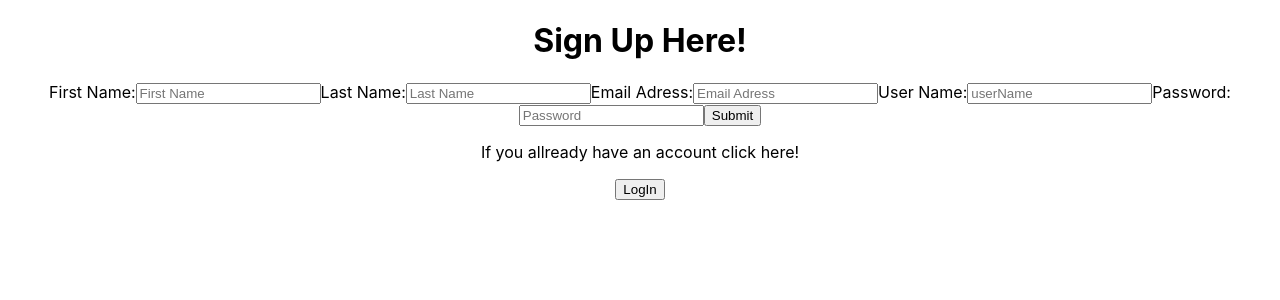
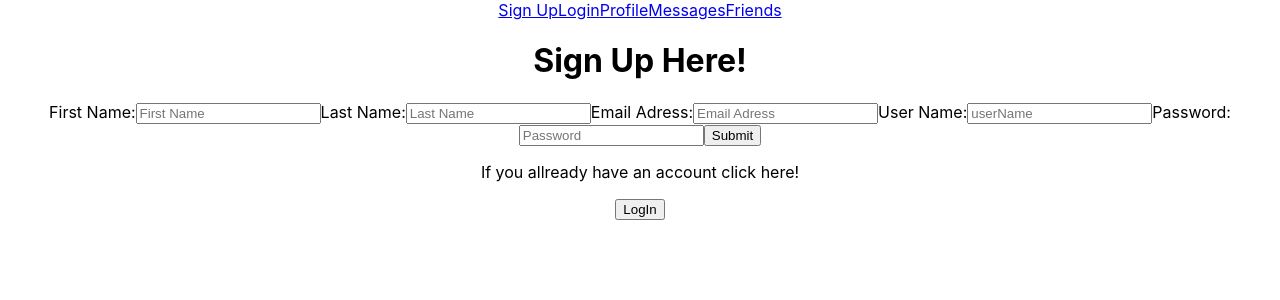
Before and after one commit to friend-finder-bw-project/front-end, a React (Create React App) app in the folder friend-finder/: page / in a window 1280 px wide. Shown: the top 300 px of the page. Built offline with nearby package versions, Linux system fonts and the light colour scheme.

Commit message:
Draft Navigation added

```diff
--- a/friend-finder/src/App.js
+++ b/friend-finder/src/App.js
@@ -1,5 +1,6 @@
 import React from 'react';
 import { Route } from 'react-router-dom';
+import Nav from './components/Nav';
 import LoginForm from './components/LoginForm';
 import SignUp from './components/SignUp';
 import Survey from './components/Survey'
@@ -8,6 +9,7 @@ import './App.css';
 function App() {
   return (
     <div className="App">
+    <Nav />
     <Route exact path = '/' component={SignUp}/>
     <Route exact path = '/login' component={LoginForm}/>
     <Route exact path = '/survey' component={Survey}/>
--- /dev/null
+++ b/friend-finder/src/components/Nav.js
@@ -0,0 +1,29 @@
+// Colin and Luis
+
+import React from 'react';
+import { Link } from 'react-router-dom';
+import styled from 'styled-components';
+
+export default function Nav() {
+    return (
+
+
+        <nav>
+
+        <Link to="/">Sign Up</Link>
+
+        <Link to="/login">Login</Link>
+
+        <Link to="/profile">Profile</Link>
+
+        <Link to="/messages">Messages</Link>
+
+        <Link to="/friends">Friends</Link>
+
+
+        </nav>
+
+
+
+    );
+  }
```
